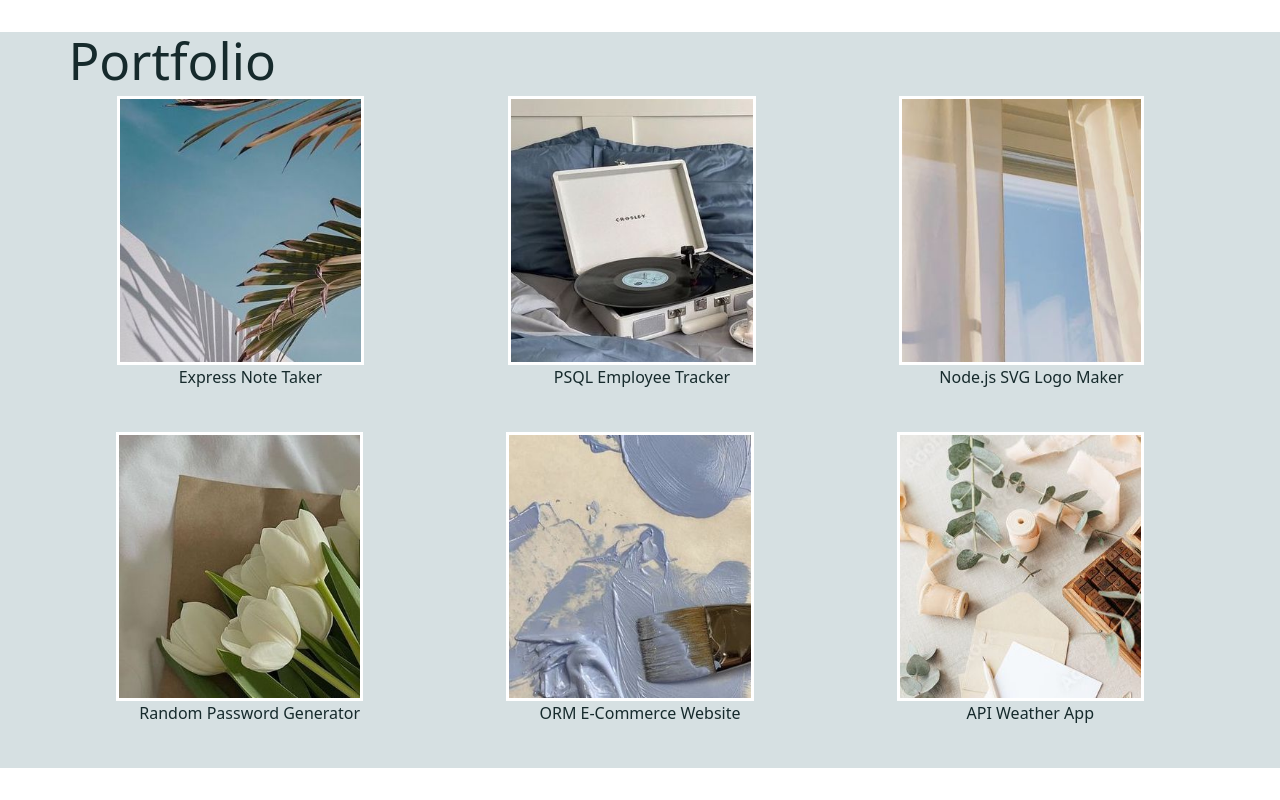
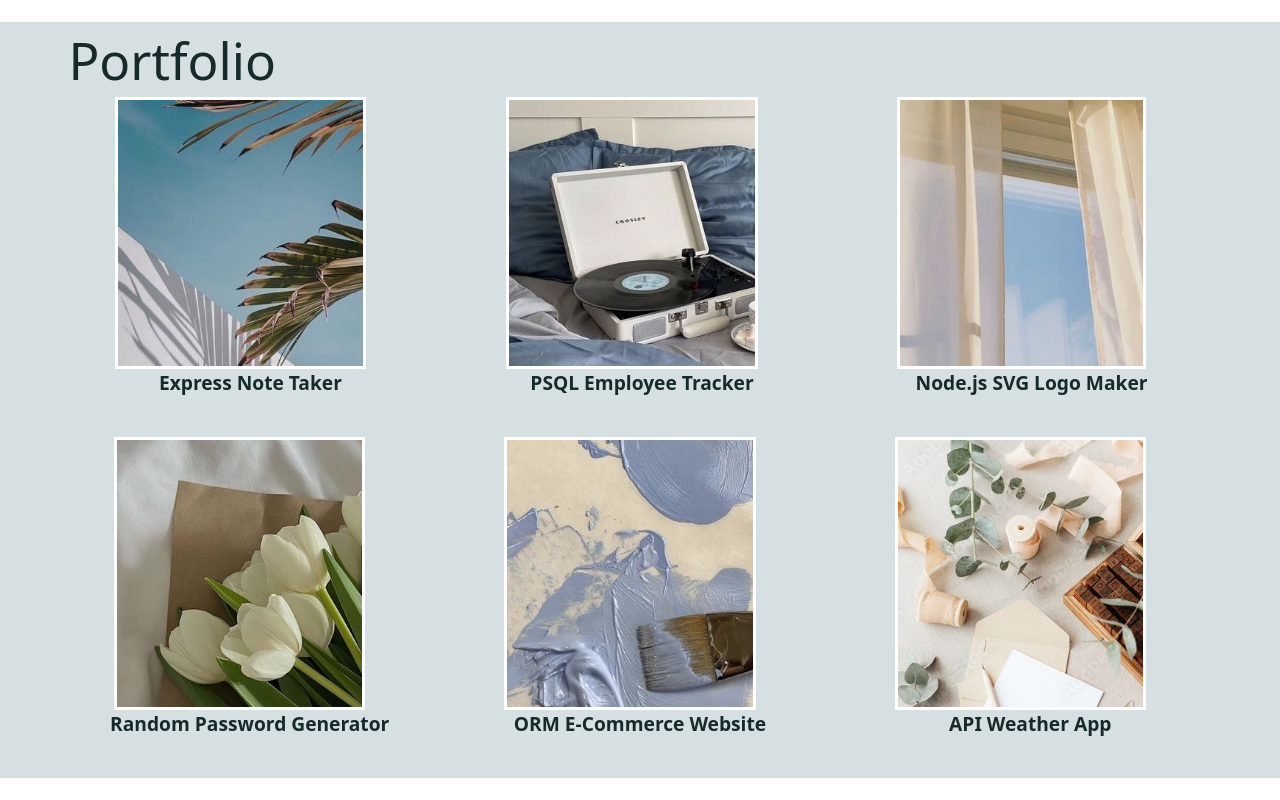
Before and after one commit to snalepa11/react-portfolio, a React (Vite) app in the folder react-portfoliov/: page /portfolio in a window 1280 px wide. Built offline with nearby package versions, Linux system fonts and the light colour scheme.

Commit message:
figcaptions

```diff
--- a/react-portfoliov/src/App.css
+++ b/react-portfoliov/src/App.css
@@ -27,14 +27,17 @@
   max-width: 80%;
   border: white solid 3px;
   margin-right: 20px;
+}
 
-   & figcaption {
-    font-weight: bolder;
+.fig {
     /* position: absolute;
     margin-top: -75px;
     margin-left: 15px; */
     color: #162a2c;
-  }
+    text-align: center;
+    font-size: larger;
+    font-weight: bold;
+
 }
 
 
@@ -74,3 +77,7 @@ footer {
     margin-right: 5%;
   }
 }
+
+.margint {
+  margin-top: 10px;
+}
--- a/react-portfoliov/src/App.jsx
+++ b/react-portfoliov/src/App.jsx
@@ -19,8 +19,8 @@ function App() {
        {/* <NavTabs></NavTabs> */}
       {/* <Home></Home> */}
       {/* <Resume></Resume>  */}
-      {/* <Portfolio></Portfolio> */}
-      <Contact></Contact>
+      <Portfolio></Portfolio>
+      {/* <Contact></Contact> */}
       <Footer></Footer>
 
     </div>
--- a/react-portfoliov/src/pages/Portfolio.jsx
+++ b/react-portfoliov/src/pages/Portfolio.jsx
@@ -8,32 +8,32 @@ import shells from '../assets/stationary.jpeg'
 
 export default function Portfolio(){
     return (
-        <div>
+        <div class='margint'>
             <h1 class='left'>Portfolio</h1>
             <div class='flex-wrap'>
             <div >
                 <a href='https://github.com/snalepa11/Note-taker'><img class = 'tree' src={tree} alt = "a palm tree by a white house" /></a>
-                <figcaption>Express Note Taker</figcaption>
+                <figcaption class='fig'>Express Note Taker</figcaption>
             </div>
             <div>
                <a href='https://github.com/snalepa11/sql-employee-tracker'> <img class = 'tree' src={record} alt = "A blue record player" /></a>
-               <figcaption>PSQL Employee Tracker</figcaption>
+               <figcaption class ='fig'>PSQL Employee Tracker</figcaption>
             </div>
             <div>
                 <a href='https://github.com/snalepa11/SVG-logo-maker'><img class = 'tree' src = {linen} alt = "white curtains blowing in the wind" /></a>
-                <figcaption>Node.js SVG Logo Maker</figcaption>
+                <figcaption class='fig'>Node.js SVG Logo Maker</figcaption>
             </div>
             <div>
                 <a href='https://github.com/snalepa11/random-password-generator'><img class = 'tree' src = {tulips} alt = "white tulips in a brown paper bag" /></a>
-                <figcaption>Random Password Generator</figcaption>
+                <figcaption class='fig'>Random Password Generator</figcaption>
             </div>
             <div>
                 <a href='https://github.com/snalepa11/ORM-Ecommerce'><img class = 'tree' src={paint} alt = 'blue paint smeared on white canvas'/></a>
-                <figcaption>ORM E-Commerce Website</figcaption>
+                <figcaption class='fig'>ORM E-Commerce Website</figcaption>
             </div>
             <div>
             <a href='https://github.com/snalepa11/weather-app'><img class = 'tree' src={shells} alt = 'cream scattered stationary'/></a>
-                <figcaption>API Weather App</figcaption>
+                <figcaption class='fig'>API Weather App</figcaption>
             </div>
             </div>
         </div>
```
